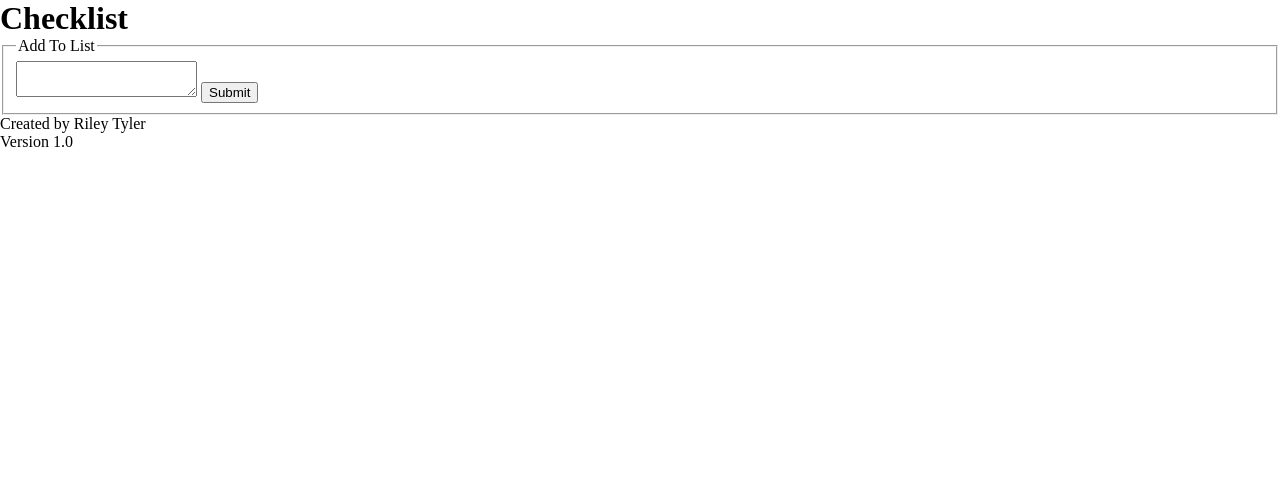
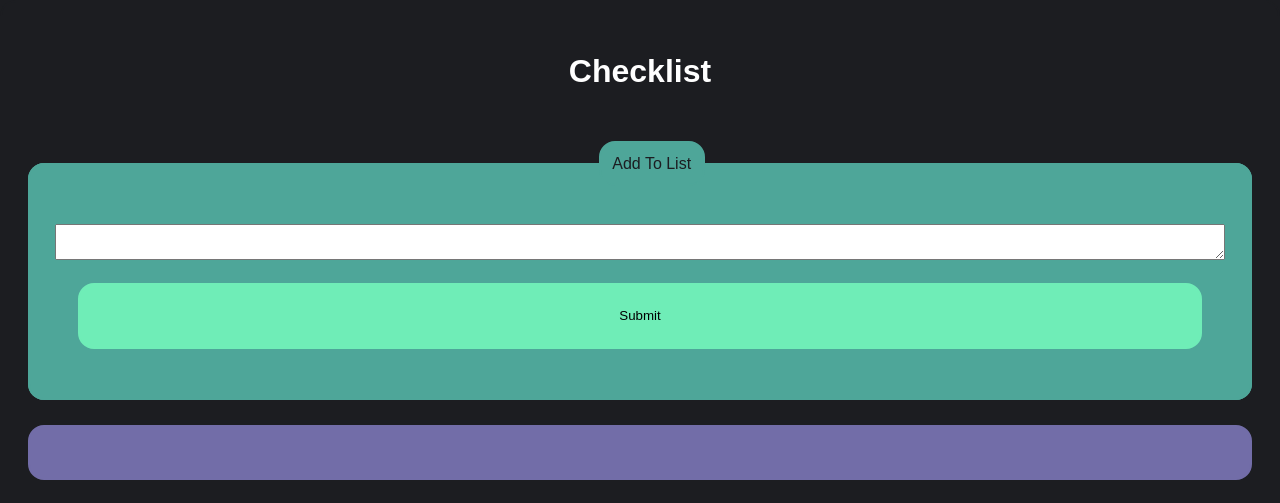
Before and after one commit to RileyTyler12/Reops-Checklist-Maker, a plain HTML site: page index.html in a window 1280 px wide. Drawn offline with Linux system fonts and the light colour scheme.

Commit message:
Enhance styling and structure of checklist application with CSS classes and improved HTML elements

```diff
--- a/css/styles.css
+++ b/css/styles.css
@@ -1,5 +1,6 @@
 /*
 Written by Riley Tyler
+Color Palette: https://coolors.co/1c1d21-4ea699-2dd881-6fedb7-726da8
 */
 
 /* Basic CSS Reset */
@@ -7,3 +8,74 @@ body, h1, h2, h3, h4, h5, h6, p, ol, ul {
     margin: 0;
     padding: 0;
 }
+
+/* General Class Styles for background color and border*/
+.eerie-black {
+    background-color: #1C1D21;
+    border: 2px solid #1C1D21;
+    border-radius: 16px;
+}
+.keppel {
+    background-color: #4ea699;
+    border: 2px solid #4ea699;
+    border-radius: 16px;
+}
+.emerald {
+    background-color: #2dd881;
+    border: 2px solid #2dd881;
+    border-radius: 16px;
+}
+.aquamarine {
+    background-color: #6fedb7;
+    border: 2px solid #6fedb7;
+    border-radius: 16px;
+}
+.ultra-violet {
+    background-color: #726da8;
+    border: 2px solid #726da8;
+    border-radius: 16px;
+}
+
+/* General Body Styles */
+body {
+    text-align: center;
+    color: #1C1D21;
+    font-family:Arial, Helvetica, sans-serif;
+}
+
+h1 {
+    color: white;
+    padding: 2%;
+    margin: 2%;
+}
+
+/* Add To List Section Styles */
+fieldset {
+    display: flex;
+    flex-direction: column;
+    justify-content: center;
+    padding: 2%;
+    margin: 2%;
+}
+
+fieldset legend {
+    padding: 1%;
+    margin: 1%;
+}
+
+button {
+    padding: 2%;
+    margin: 2%;
+}
+
+/* List Styles */
+ul {
+    padding: 2%;
+    margin: 2%;
+}
+
+ul li {
+    padding: 2%;
+    margin: 2%;
+    list-style: none;
+}
--- a/index.html
+++ b/index.html
@@ -10,14 +10,14 @@ Written By Riley Tyler
     <script src="scripts/js_checklist.js" defer></script>
     <link rel="stylesheet" href="css/styles.css">
 </head>
-<body>
+<body class="eerie-black">
     <h1>Checklist</h1>
-    <fieldset>
-        <legend>Add To List</legend>
+    <fieldset class="keppel">
+        <legend class="keppel">Add To List</legend>
         <textarea id="textArea" name="textArea"></textarea>
-        <button id="addButton" name="addButton">Submit</button>
+        <button id="addButton" name="addButton" class="aquamarine">Submit</button>
     </fieldset>
-    <ul id="checklist"></ul>
+    <ul id="checklist" class="ultra-violet"></ul>
 
     <footer>
         <p>Created by Riley Tyler</p>
--- a/scripts/js_checklist.js
+++ b/scripts/js_checklist.js
@@ -41,6 +41,7 @@ function addListItem(text, shouldSave) {
     checkboxElement.type = "checkbox";
     checkboxElement.value = text;
     checkboxText.innerHTML = text;
+    listElement.className = "emerald"; //apply css class to list element
     listElement.appendChild(checkboxElement);
     listElement.appendChild(checkboxText);
     checklist.appendChild(listElement);
```
